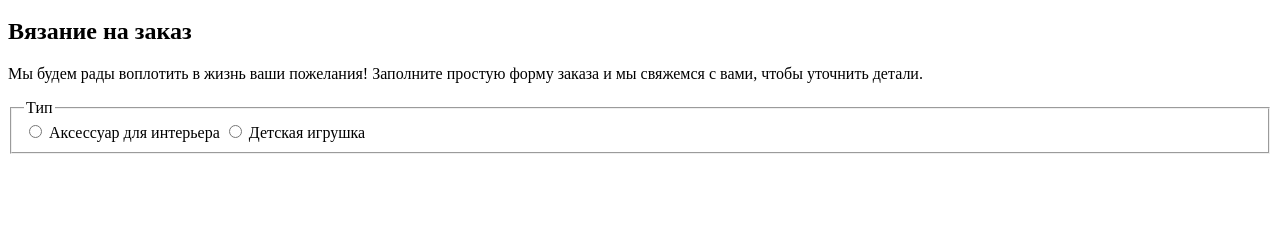
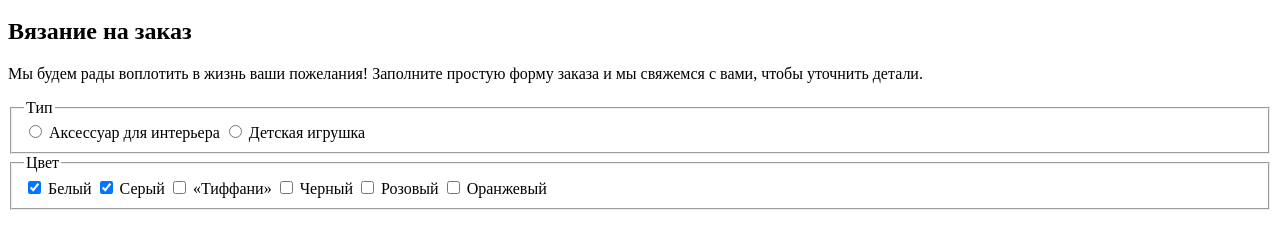
Before and after one commit to Pacata/mishka, a website: page form.html in a window 1280 px wide. Shown: the part 209-458 px from the top of the page. Drawn offline with Linux system fonts and the light colour scheme.

Commit message:
Added checkbox in form__item

```diff
--- a/form.html
+++ b/form.html
@@ -67,6 +67,37 @@
             </div>
 
           </fieldset>
+          <fieldset class="form__item">
+            <legend>Цвет</legend>
+            <div class="type-checkbox">
+              <label class="type-checkbox__label">
+                <input type="checkbox" name="color-filter" id="white" value="white"
+                checked>
+                Белый
+              </label>
+              <label class="type-checkbox__label">
+                <input type="checkbox" name="color-filter" id="gray" value="gray"
+                checked="">
+                Серый
+              </label>
+              <label class="type-checkbox__label">
+                <input type="checkbox" name="color-filter" id="tiffany" value="tiffany">
+                «Тиффани»
+              </label>
+              <label class="type-checkbox__label">
+                <input type="checkbox" name="color-filter" id="black" value="black">
+                Черный
+              </label>
+              <label class="type-checkbox__label">
+                <input type="checkbox" name="color-filter" id="pink" value="pink">
+                Розовый
+              </label>
+              <label class="type-checkbox__label">
+                <input type="checkbox" name="color-filter" id="orange" value="orange">
+                Оранжевый
+              </label>
+            </div>
+          </fieldset>
         </form>
       </section>
     </main>
```
